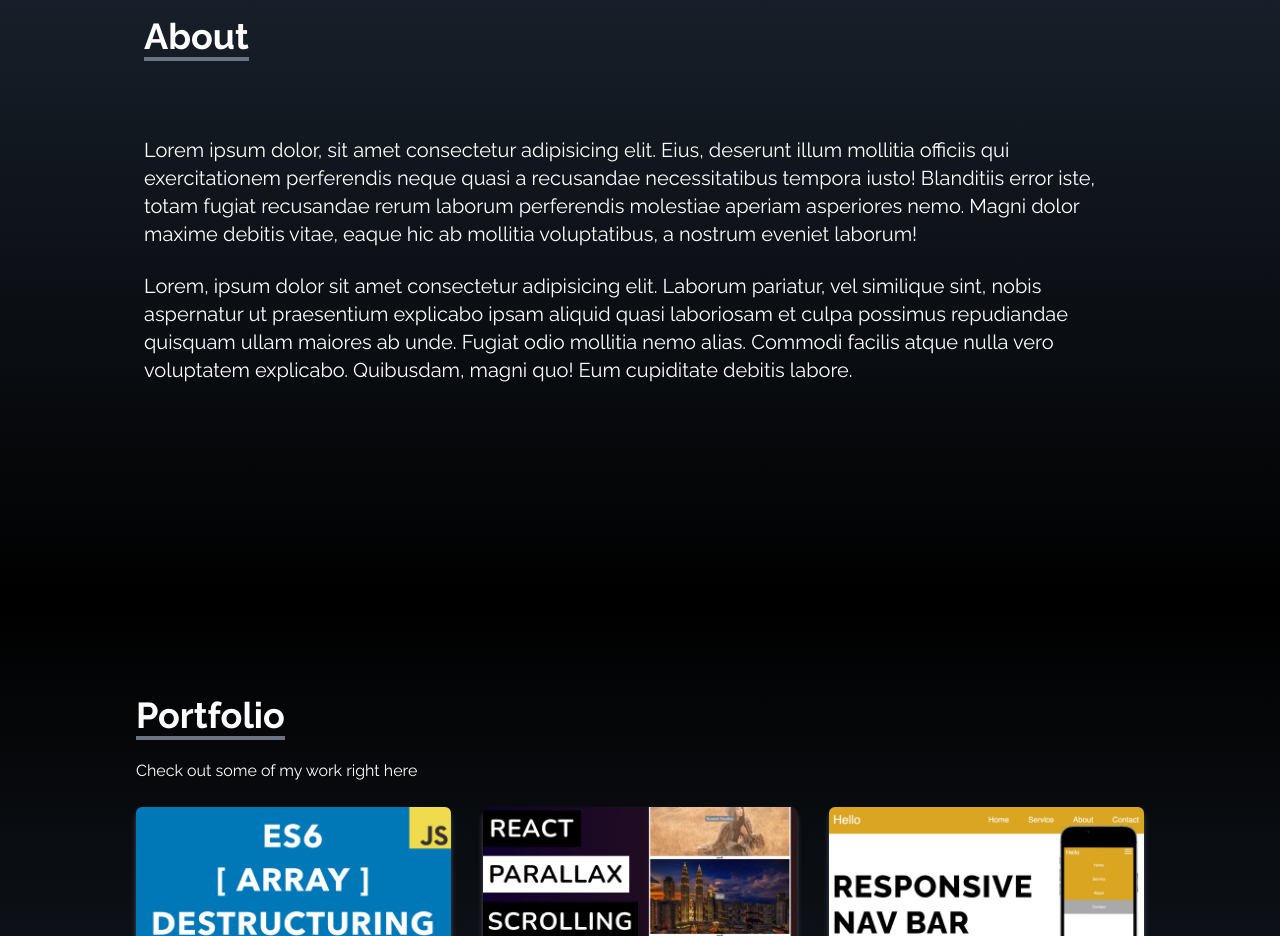
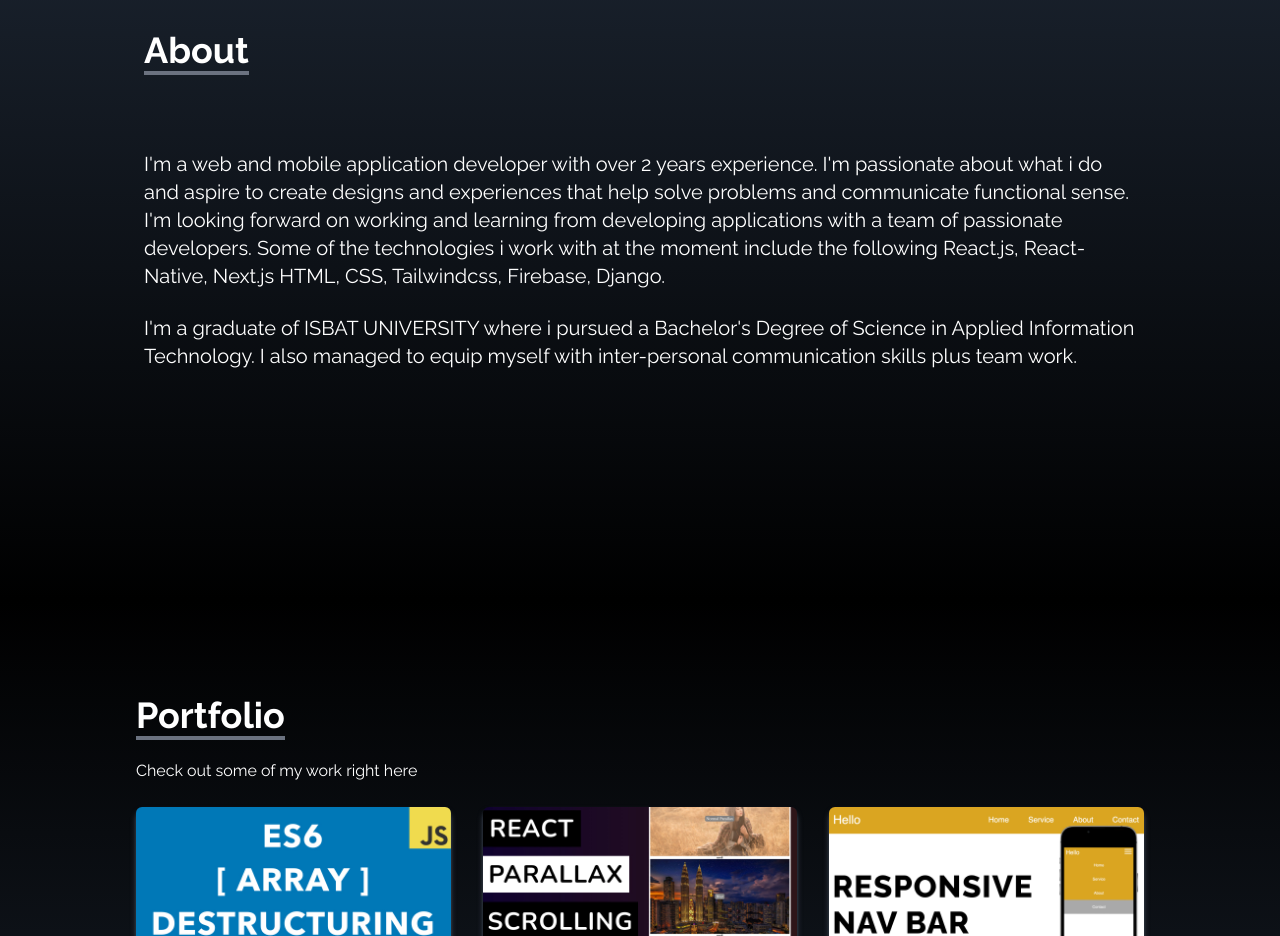
Before and after one commit to jumatech78/j_tech, a React (Create React App) app: page / in a window 1280 px wide. Shown: the part 1000-1936 px from the top of the page. Built offline with nearby package versions, Linux system fonts and the light colour scheme.

Commit message:
updated about section

```diff
--- a/src/components/About.jsx
+++ b/src/components/About.jsx
@@ -14,23 +14,22 @@ const About = () => {
         </div>
 
         <p className="text-xl mt-20">
-          Lorem ipsum dolor, sit amet consectetur adipisicing elit. Eius,
-          deserunt illum mollitia officiis qui exercitationem perferendis neque
-          quasi a recusandae necessitatibus tempora iusto! Blanditiis error
-          iste, totam fugiat recusandae rerum laborum perferendis molestiae
-          aperiam asperiores nemo. Magni dolor maxime debitis vitae, eaque hic
-          ab mollitia voluptatibus, a nostrum eveniet laborum!
+          I'm a web and mobile application developer with over 2 years
+          experience. I'm passionate about what i do and aspire to create
+          designs and experiences that help solve problems and communicate
+          functional sense. I'm looking forward on working and learning from
+          developing applications with a team of passionate developers. Some of
+          the technologies i work with at the moment include the following
+          React.js, React-Native, Next.js HTML, CSS, Tailwindcss, Firebase,
+          Django.
         </p>
 
         <br />
 
         <p className="text-xl">
-          Lorem, ipsum dolor sit amet consectetur adipisicing elit. Laborum
-          pariatur, vel similique sint, nobis aspernatur ut praesentium
-          explicabo ipsam aliquid quasi laboriosam et culpa possimus repudiandae
-          quisquam ullam maiores ab unde. Fugiat odio mollitia nemo alias.
-          Commodi facilis atque nulla vero voluptatem explicabo. Quibusdam,
-          magni quo! Eum cupiditate debitis labore.
+          I'm a graduate of ISBAT UNIVERSITY where i pursued a Bachelor's Degree
+          of Science in Applied Information Technology. I also managed to equip
+          myself with inter-personal communication skills plus team work.
         </p>
       </div>
     </div>
```
